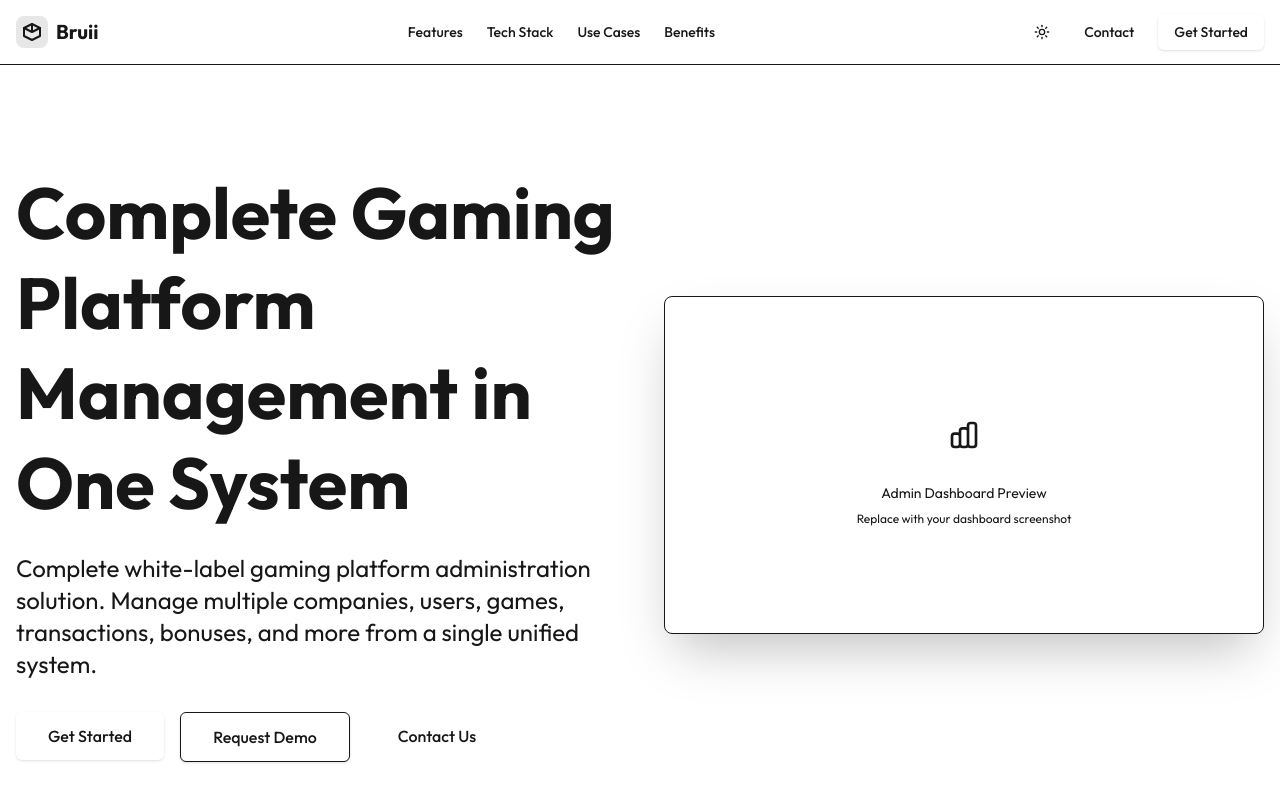
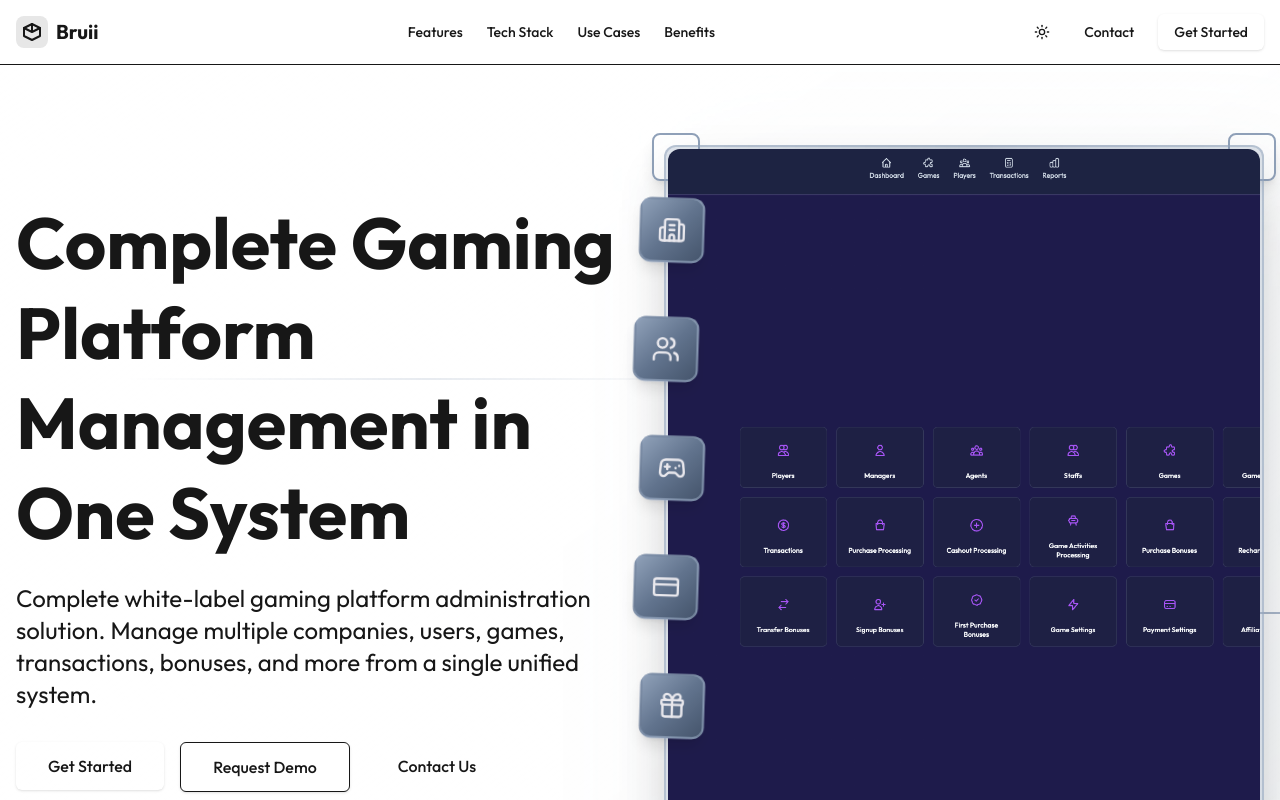
Before and after one commit to aminofabian/bruii-landing-page, a Next.js app: page / in a window 1280 px wide. Shown: the top 800 px of the page. Built offline with nearby package versions, Linux system fonts and the light colour scheme.

Commit message:
Updated the icon color to #e9e8ed. Icons inside the slot badges now use this light grey/off-white.

```diff
--- a/src/app/globals.css
+++ b/src/app/globals.css
@@ -21,3 +21,154 @@ body {
   color: var(--foreground);
   font-family: var(--font-outfit), sans-serif;
 }
+
+/* Slot Game Animations */
+@keyframes slot-spin {
+  0%, 100% {
+    transform: translateY(0px) rotate(0deg) scale(1);
+  }
+  25% {
+    transform: translateY(-8px) rotate(5deg) scale(1.05);
+  }
+  50% {
+    transform: translateY(-15px) rotate(0deg) scale(1.1);
+  }
+  75% {
+    transform: translateY(-8px) rotate(-5deg) scale(1.05);
+  }
+}
+
+@keyframes sparkle {
+  0%, 100% {
+    opacity: 0;
+    transform: scale(0) rotate(0deg);
+  }
+  50% {
+    opacity: 1;
+    transform: scale(1.2) rotate(180deg);
+  }
+}
+
+@keyframes sparkle-particle {
+  0% {
+    opacity: 0;
+    transform: translateY(0) scale(0);
+  }
+  10% {
+    opacity: 1;
+    transform: translateY(-10px) scale(1);
+  }
+  90% {
+    opacity: 1;
+    transform: translateY(-100px) scale(1);
+  }
+  100% {
+    opacity: 0;
+    transform: translateY(-120px) scale(0);
+  }
+}
+
+@keyframes neon-border {
+  0%, 100% {
+    box-shadow: 0 0 20px rgba(251, 191, 36, 0.5),
+                0 0 40px rgba(168, 85, 247, 0.3),
+                0 0 60px rgba(59, 130, 246, 0.2);
+  }
+  33% {
+    box-shadow: 0 0 30px rgba(168, 85, 247, 0.5),
+                0 0 50px rgba(59, 130, 246, 0.3),
+                0 0 70px rgba(251, 191, 36, 0.2);
+  }
+  66% {
+    box-shadow: 0 0 30px rgba(59, 130, 246, 0.5),
+                0 0 50px rgba(251, 191, 36, 0.3),
+                0 0 70px rgba(168, 85, 247, 0.2);
+  }
+}
+
+@keyframes pulse-slow {
+  0%, 100% {
+    opacity: 0.3;
+    transform: scale(1);
+  }
+  50% {
+    opacity: 0.6;
+    transform: scale(1.1);
+  }
+}
+
+@keyframes win-pop {
+  0% {
+    transform: scale(0) translateY(0);
+    opacity: 0;
+  }
+  50% {
+    transform: scale(1.2) translateY(-5px);
+    opacity: 1;
+  }
+  100% {
+    transform: scale(1) translateY(0);
+    opacity: 1;
+  }
+}
+
+@keyframes win-line {
+  0% {
+    transform: translateX(-100%);
+    opacity: 0;
+  }
+  50% {
+    opacity: 1;
+  }
+  100% {
+    transform: translateX(100%);
+    opacity: 0;
+  }
+}
+
+@keyframes slot-corner {
+  0%, 100% {
+    transform: rotate(0deg) scale(1);
+    opacity: 0.8;
+  }
+  25% {
+    transform: rotate(90deg) scale(1.1);
+    opacity: 1;
+  }
+  50% {
+    transform: rotate(180deg) scale(1);
+    opacity: 0.8;
+  }
+  75% {
+    transform: rotate(270deg) scale(1.1);
+    opacity: 1;
+  }
+}
+
+.animate-slot-spin {
+  animation: slot-spin 3s ease-in-out infinite;
+}
+
+.animate-sparkle {
+  animation: sparkle 2s ease-in-out infinite;
+}
+
+.animate-sparkle-particle {
+  animation: sparkle-particle 3s ease-in-out infinite;
+}
+
+.animate-neon-border {
+  animation: neon-border 3s ease-in-out infinite;
+}
+
+.animate-pulse-slow {
+  animation: pulse-slow 4s ease-in-out infinite;
+}
+
+.animate-win-pop {
+  animation: win-pop 0.5s ease-out;
+}
+
+.animate-win-line {
+  animation: win-line 2s ease-in-out infinite;
+}
--- a/src/components/landing/hero-section.tsx
+++ b/src/components/landing/hero-section.tsx
@@ -1,6 +1,30 @@
+"use client";
+
 import { Button } from "@/components/ui/button";
+import Image from "next/image";
+import dashboardImage from "@/app/dashboard.png";
+import { Building2, Users, Gamepad2, CreditCard, Gift, Network, TrendingUp, Zap } from "lucide-react";
+
+interface SlotFeature {
+  icon: React.ComponentType<{ className?: string }>;
+  label: string;
+  position: { top: string; left: string };
+  delay: number;
+}
 
 export default function HeroSection() {
+  const slotFeatures: SlotFeature[] = [
+    { icon: Building2, label: "Multi-Tenant", position: { top: "8%", left: "-4%" }, delay: 0 },
+    { icon: Users, label: "Users", position: { top: "25%", left: "-5%" }, delay: 0.3 },
+    { icon: Gamepad2, label: "Games", position: { top: "42%", left: "-4%" }, delay: 0.6 },
+    { icon: CreditCard, label: "Transactions", position: { top: "59%", left: "-5%" }, delay: 0.9 },
+    { icon: Gift, label: "Bonuses", position: { top: "76%", left: "-4%" }, delay: 1.2 },
+    { icon: TrendingUp, label: "Analytics", position: { top: "12%", left: "104%" }, delay: 0.2 },
+    { icon: Zap, label: "Real-Time", position: { top: "30%", left: "105%" }, delay: 0.5 },
+    { icon: Network, label: "Affiliates", position: { top: "48%", left: "104%" }, delay: 0.8 },
+    { icon: Gift, label: "Rewards", position: { top: "66%", left: "105%" }, delay: 1.1 },
+  ];
+
   return (
     <section className="relative min-h-screen flex items-center justify-center bg-gradient-to-br from-background to-muted overflow-hidden">
       <div className="container mx-auto px-4 py-20">
@@ -26,38 +50,135 @@ export default function HeroSection() {
             </div>
           </div>
 
-          {/* Visual Section */}
-          <div className="relative">
-            <div className="relative rounded-lg border border-border bg-card shadow-2xl overflow-hidden">
-              {/* Placeholder for admin dashboard screenshot */}
-              <div className="aspect-video bg-gradient-to-br from-muted to-muted/50 flex items-center justify-center">
-                <div className="text-center p-8">
-                  <div className="w-16 h-16 mx-auto mb-4 rounded-lg bg-primary/20 flex items-center justify-center">
-                    <svg
-                      className="w-8 h-8 text-primary"
-                      fill="none"
-                      stroke="currentColor"
-                      viewBox="0 0 24 24"
-                    >
-                      <path
-                        strokeLinecap="round"
-                        strokeLinejoin="round"
-                        strokeWidth={2}
-                        d="M9 19v-6a2 2 0 00-2-2H5a2 2 0 00-2 2v6a2 2 0 002 2h2a2 2 0 002-2zm0 0V9a2 2 0 012-2h2a2 2 0 012 2v10m-6 0a2 2 0 002 2h2a2 2 0 002-2m0 0V5a2 2 0 012-2h2a2 2 0 012 2v14a2 2 0 01-2 2h-2a2 2 0 01-2-2z"
-                      />
-                    </svg>
-                  </div>
-                  <p className="text-sm text-muted-foreground">
-                    Admin Dashboard Preview
-                  </p>
-                  <p className="text-xs text-muted-foreground mt-2">
-                    Replace with your dashboard screenshot
-                  </p>
-                </div>
+          {/* Visual Section with Slot Game Animations */}
+          <div className="relative w-full h-[600px] lg:h-[700px]">
+            {/* Main Dashboard Image with Silver Border */}
+            <div className="relative rounded-xl border-2 border-slate-400/50 bg-gradient-to-r from-slate-400/30 via-slate-500/40 to-slate-400/30 p-0.5 shadow-2xl overflow-hidden z-10 h-full">
+              <div className="relative rounded-xl bg-card h-full overflow-hidden">
+                <Image
+                  src={dashboardImage}
+                  alt="Admin Dashboard Preview"
+                  className="w-full h-full object-cover"
+                  priority
+                />
               </div>
             </div>
-            {/* Decorative elements */}
-            <div className="absolute -z-10 top-4 left-4 w-full h-full rounded-lg bg-primary/5 blur-3xl"></div>
+
+            {/* Subtle Background Glow */}
+            <div className="absolute -z-10 top-8 left-8 w-full h-full rounded-xl bg-slate-500/10 blur-3xl animate-pulse-slow"></div>
+            <div className="absolute -z-10 top-12 left-12 w-full h-full rounded-xl bg-slate-400/8 blur-3xl animate-pulse-slow" style={{ animationDelay: "1s" }}></div>
+
+            {/* Slot Machine Style Feature Reels */}
+            {slotFeatures.map((feature, index) => {
+              const Icon = feature.icon;
+
+              return (
+                <div
+                  key={index}
+                  className="absolute group"
+                  style={{
+                    top: feature.position.top,
+                    left: feature.position.left,
+                    animationDelay: `${feature.delay}s`,
+                  }}
+                >
+                  {/* Slot Reel Badge */}
+                  <div className="
+                    w-16 h-16 rounded-xl
+                    bg-gradient-to-br from-slate-400 via-slate-500 to-slate-600
+                    text-slate-100 border-2 border-slate-400/60
+                    shadow-lg
+                    flex items-center justify-center
+                    animate-slot-spin
+                    hover:scale-125 hover:from-slate-300 hover:via-slate-400 hover:to-slate-500
+                    transition-all duration-300
+                    cursor-pointer
+                    relative z-10
+                  ">
+                    <div style={{ color: '#e9e8ed' }}>
+                      <Icon className="w-7 h-7" />
+                    </div>
+                    {/* Slot Symbols */}
+                    <div className="absolute -top-1 -right-1 w-3 h-3 border border-slate-300 rounded-sm bg-slate-500/30 animate-sparkle">
+                      <div className="w-full h-0.5 bg-slate-300 mt-0.5"></div>
+                      <div className="w-full h-0.5 bg-slate-300 mt-0.5"></div>
+                    </div>
+                    <div className="absolute -bottom-1 -left-1 w-2.5 h-2.5 border border-slate-300 rounded-full bg-slate-500/30 animate-sparkle" style={{ animationDelay: "0.5s" }}></div>
+                  </div>
+
+                  {/* Win Label */}
+                  <div className="absolute top-full left-1/2 -translate-x-1/2 mt-3 opacity-0 group-hover:opacity-100 transition-opacity pointer-events-none z-20">
+                    <div className="
+                      bg-gradient-to-r from-slate-600 to-slate-700
+                      text-slate-100 text-xs font-bold px-3 py-1.5 rounded-lg
+                      shadow-lg border border-slate-500/50
+                      whitespace-nowrap
+                      animate-win-pop
+                    ">
+                      {feature.label}
+                    </div>
+                  </div>
+
+                  {/* Connecting Light Beam */}
+                  <div
+                    className="absolute top-1/2 left-1/2 -translate-x-1/2 -translate-y-1/2 pointer-events-none opacity-0 group-hover:opacity-40 transition-opacity"
+                    style={{
+                      width: "100px",
+                      height: "2px",
+                      background: `linear-gradient(to right, transparent, #94a3b8, transparent)`,
+                      transform: `translate(-50%, -50%) rotate(${parseFloat(feature.position.left) < 50 ? "-45deg" : "45deg"})`,
+                      transformOrigin: "0 0",
+                    }}
+                  />
+                </div>
+              );
+            })}
+
+            {/* Slot Symbols Particles */}
+            <div className="absolute inset-0 -z-10 overflow-hidden rounded-xl pointer-events-none">
+              {[...Array(12)].map((_, i) => {
+                const symbolType = i % 3;
+                const isBar = symbolType === 0;
+                const isDiamond = symbolType === 1;
+                const isCircle = symbolType === 2;
+
+                return (
+                  <div
+                    key={i}
+                    className="absolute animate-sparkle-particle"
+                    style={{
+                      left: `${Math.random() * 100}%`,
+                      top: `${Math.random() * 100}%`,
+                      animationDelay: `${Math.random() * 3}s`,
+                      animationDuration: `${2 + Math.random() * 2}s`,
+                    }}
+                  >
+                    {isBar && (
+                      <div className="w-2 h-3 border border-slate-400 rounded-sm bg-slate-500/40">
+                        <div className="w-full h-0.5 bg-slate-400 mt-0.5"></div>
+                        <div className="w-full h-0.5 bg-slate-400 mt-0.5"></div>
+                      </div>
+                    )}
+                    {isDiamond && (
+                      <div className="w-2 h-2 border border-slate-400 bg-slate-500/40 rotate-45"></div>
+                    )}
+                    {isCircle && (
+                      <div className="w-2 h-2 border border-slate-400 rounded-full bg-slate-500/40"></div>
+                    )}
+                  </div>
+                );
+              })}
+            </div>
+
+            {/* Slot Machine Corner Decorations */}
+            <div className="absolute -top-3 -left-3 w-12 h-12 border-2 border-slate-400 rounded-lg animate-slot-corner shadow-lg"></div>
+            <div className="absolute -top-3 -right-3 w-12 h-12 border-2 border-slate-400 rounded-lg animate-slot-corner shadow-lg" style={{ animationDelay: "0.3s" }}></div>
+            <div className="absolute -bottom-3 -left-3 w-12 h-12 border-2 border-slate-400 rounded-lg animate-slot-corner shadow-lg" style={{ animationDelay: "0.6s" }}></div>
+            <div className="absolute -bottom-3 -right-3 w-12 h-12 border-2 border-slate-400 rounded-lg animate-slot-corner shadow-lg" style={{ animationDelay: "0.9s" }}></div>
+
+            {/* Win Lines Animation */}
+            <div className="absolute top-1/3 left-0 w-full h-0.5 bg-gradient-to-r from-transparent via-slate-400 to-transparent opacity-20 animate-win-line"></div>
+            <div className="absolute top-2/3 left-0 w-full h-0.5 bg-gradient-to-r from-transparent via-slate-400 to-transparent opacity-20 animate-win-line" style={{ animationDelay: "1s" }}></div>
           </div>
         </div>
       </div>
```
Also changed, not shown: src/app/dashboard.png (added).
